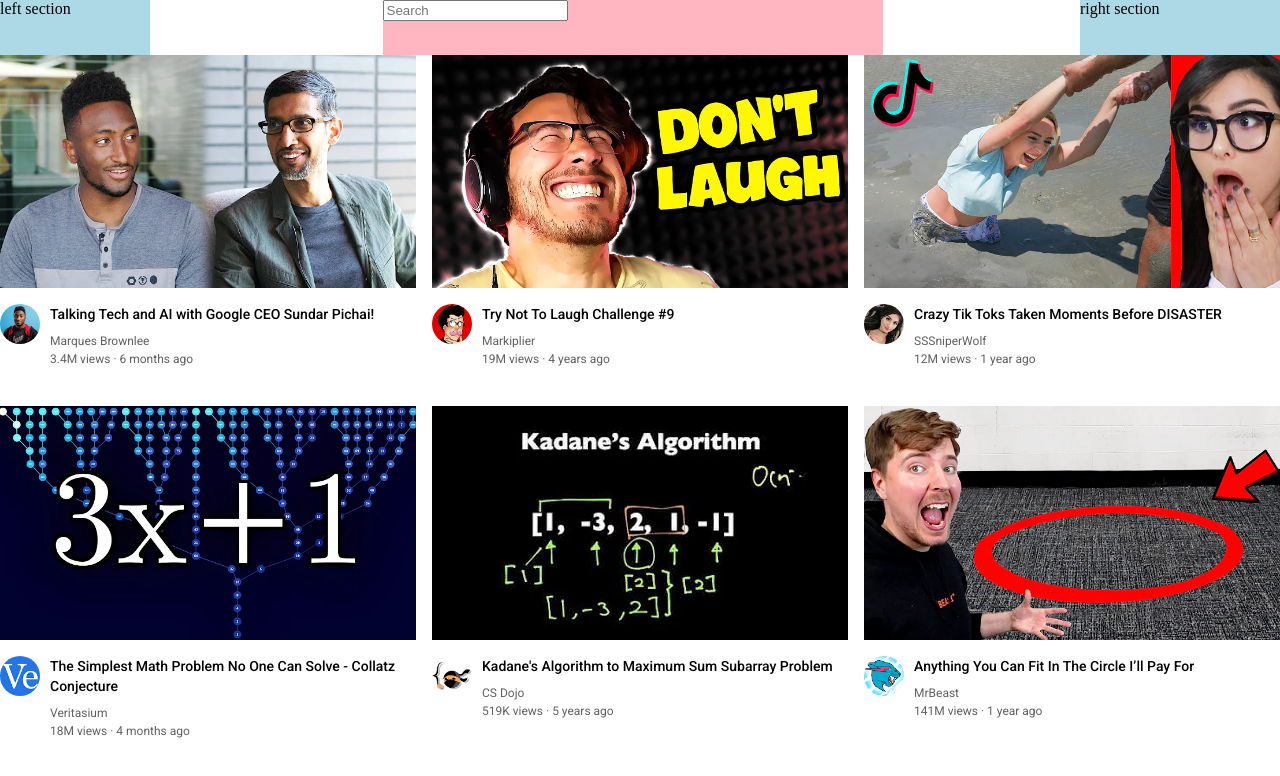
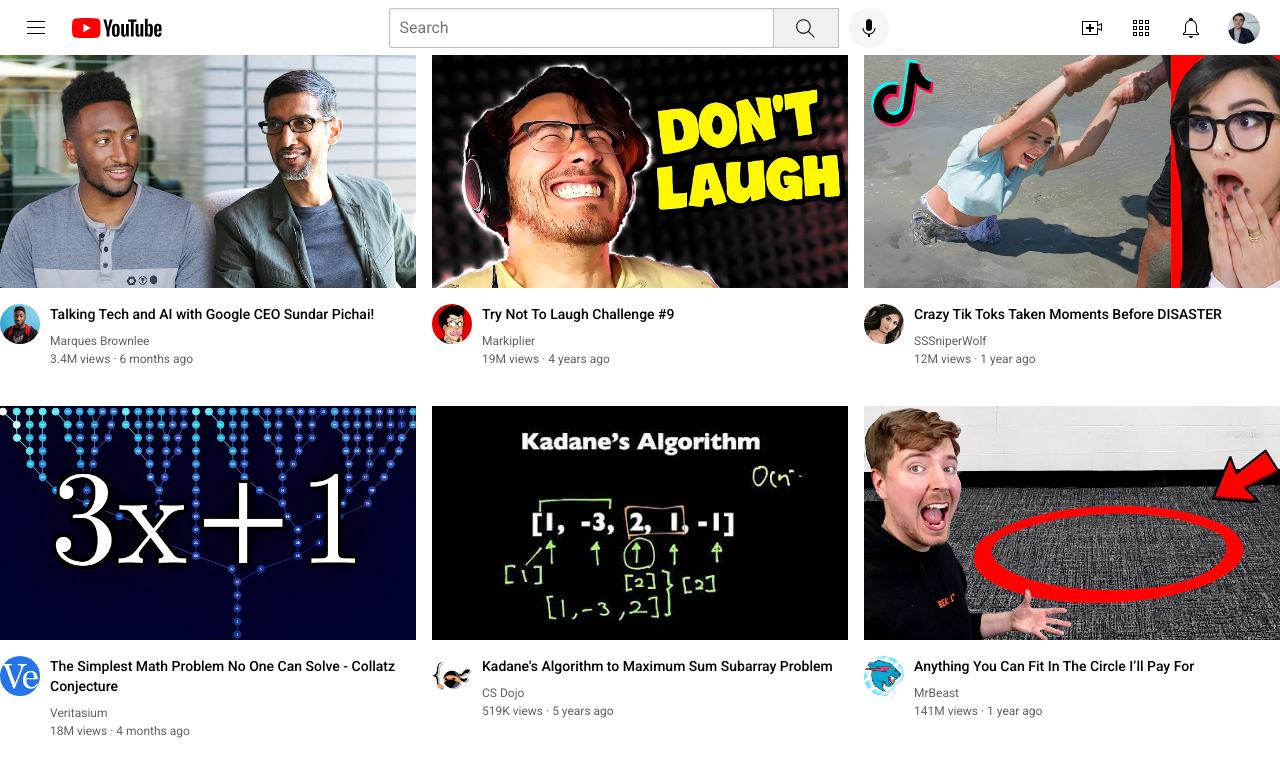
Before and after one commit to syswitzz/youtube-homepage, a plain HTML site: page index.html in a window 1280 px wide. Drawn offline with Linux system fonts and the light colour scheme.

Commit message:
learned nested css flexbox and designed the header

```diff
--- a/index.html
+++ b/index.html
@@ -15,15 +15,30 @@
 
   <div class="header">
     <div class="left-section">
-      left section
+      <img class="hamburger-menu" src="icons/hamburger-menu.svg" alt="Hamburger Menu">
+      <img class="youtube-logo" src="icons/youtube-logo.svg" alt="YouTube Logo">
     </div>
 
     <div class="middle-section">
       <input class="search-bar" type="text" placeholder="Search">
+
+      <button class="search-button">
+        <img class="search-icon" src="icons/search.svg" alt="search-button">
+      </button>
+
+      <button class="voice-search-button">
+        <img class="voice-search-icon" src="icons/voice-search-icon.svg" alt="search-button">
+      </button>
     </div>
 
     <div class="right-section">
-      right section
+      <img class="upload-icon" src="icons/upload.svg">
+
+      <img class="youtube-apps-icon" src="icons/youtube-apps.svg">
+
+      <img class="notifications-icon" src="icons/notifications.svg">
+
+      <img class="current-user-picture" src="images/my-channel.jpeg" alt="my channel picture">
     </div>
   </div>
 
--- a/styles/header.css
+++ b/styles/header.css
@@ -6,19 +6,97 @@
 }
 
 .left-section {
-    background-color: lightblue;
-    width: 150px;
+    align-items: center;
+    display: flex;
+}
+
+.hamburger-menu {
+    height: 24px;
+    margin-left: 24px;
+    margin-right: 24px;
+}
+
+.youtube-logo {
+    height: 20px;
 }
 
 .middle-section {
-    background-color: lightpink;
     flex: 1;
     margin-left: 70px;
     margin-right: 35px;
     max-width: 500px; /*no matter how much you stretch your browser the width will not go more than 500px*/
+    display: flex;
+    align-items: center;
+}
+
+.search-button {
+    height: 40px;
+    width: 66px;
+    background-color: rgb(240, 240, 240);
+    border: 1px solid rgb(192,192,192);
+    margin-left: -1px;
+    margin-right: 10px;
+}
+
+.voice-search-button {
+    height: 40px;
+    width: 40px;
+    border-radius: 20px;
+    border: none;
+    background-color: rgb(245, 245, 245);
+}
+
+.voice-search-icon {
+    height: 24px;
+    margin-top: 4px;
+}
+
+.search-bar {
+    flex: 1;
+    height: 36px;
+    padding-left: 10px;
+    font-size: 16px;
+    border-width: 1px;
+    border-style: solid;
+    border-color: rgb(192,192,192);
+    border-radius: 2px;
+    box-shadow: inset 1px 2px 3px rgba(0,0,0,0.05);
+    width: 0;
+}
+
+.search-bar::placeholder {
+    font-family: Roboto, Arial;
+    font-size: 16px;
+}
+
+.search-icon {
+    height: 25px;
+    margin-top: 4px;
 }
 
 .right-section {
-    background-color: lightblue;
-    width: 200px;
+    width: 180px;
+    display: flex;
+    align-items: center;
+    justify-content: space-between;
+    margin-right: 20px;
+    flex-shrink: 0;
 }
+
+
+.upload-icon {
+    height: 24px;
+}
+
+.youtube-apps-icon {
+    height: 24px;
+}
+
+.notifications-icon {
+    height: 24px;
+}
+
+.current-user-picture {
+    height: 32px;
+    border-radius: 16px;
+}
```
Also changed, not shown: icons/hamburger-menu.svg (added), icons/notifications.svg (added), icons/search.svg (added), icons/upload.svg (added), icons/voice-search-icon.svg (added), icons/youtube-apps.svg (added), icons/youtube-logo.svg (renamed from images/youtube-logo.svg), lesson13/Screenshot from 2026-04-26 09-19-39.png (added), lesson13/Screenshot from 2026-04-26 09-19-47.png (added), text.txt.
